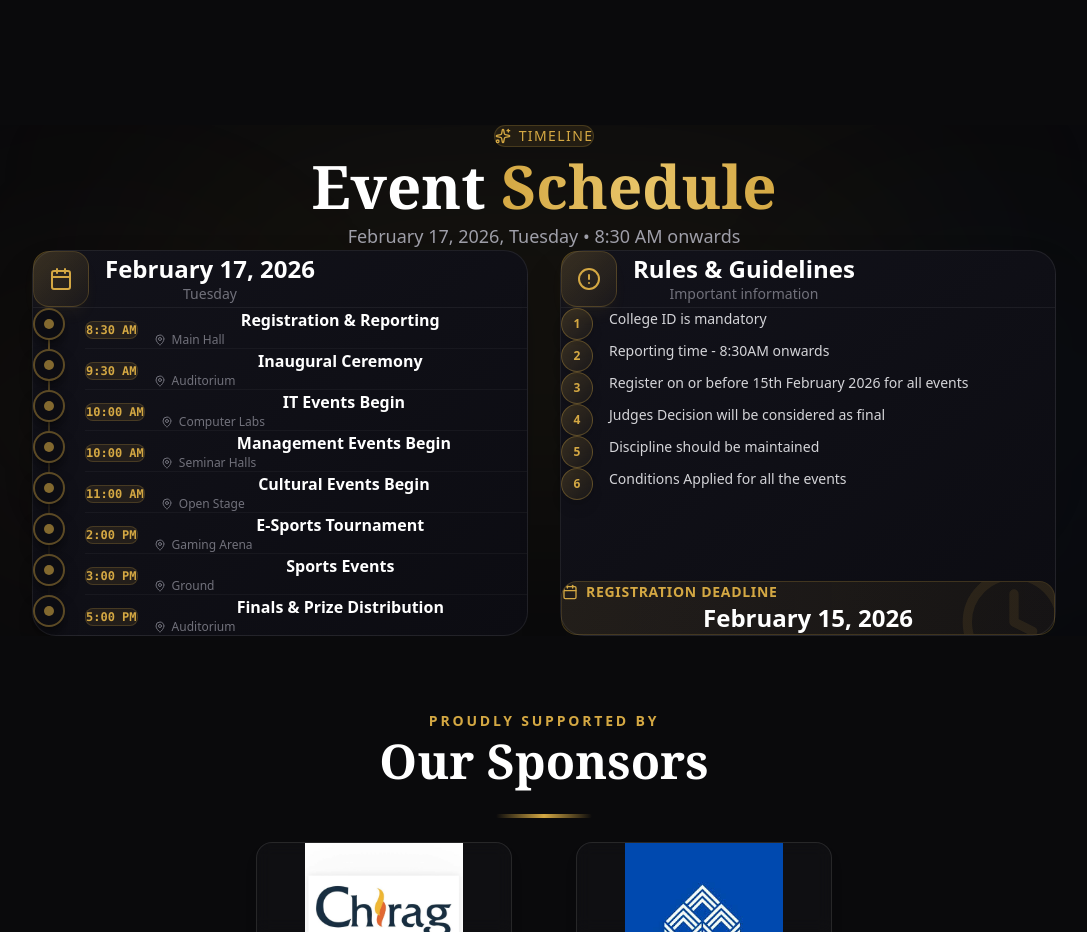
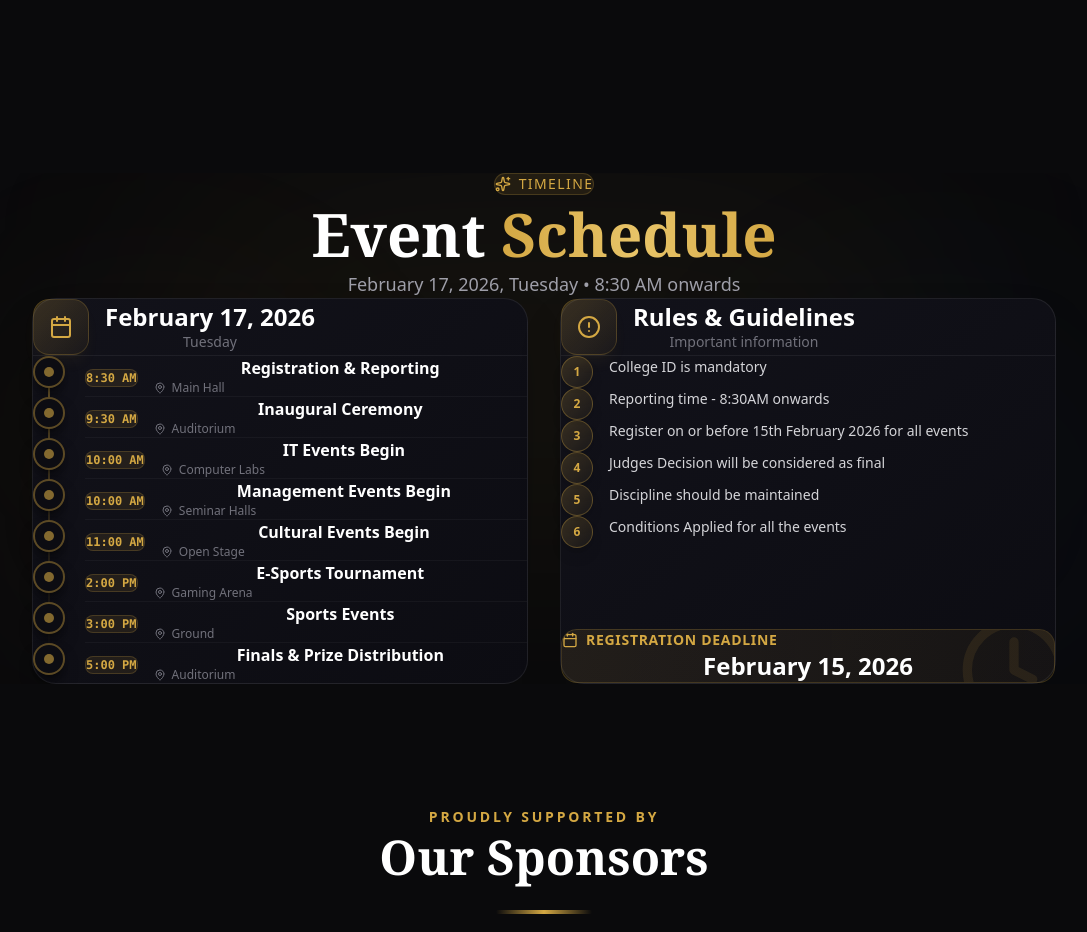
Before and after one commit to pashaarshad/sdc_fest, a Next.js app: page / in a window 1280 px wide. Shown: the part 3180-4112 px from the top of the page, without its empty margins (96-1183 px from the left). Built offline with nearby package versions, Linux system fonts and the light colour scheme; a web font is replaced by a local one.

Commit message:
good padding arshad

```diff
--- a/src/components/ScheduleSection.tsx
+++ b/src/components/ScheduleSection.tsx
@@ -33,7 +33,7 @@ const scheduleData = [
 
 const ScheduleSection = () => {
     return (
-        <center>
+        <center style={{ padding: '3rem' }}>
             <section id="schedule" className="py-24 md:py-32 relative overflow-hidden bg-[#0a0a0c]">
                 {/* Decorative Background Elements */}
                 <div className="absolute inset-0">
```
